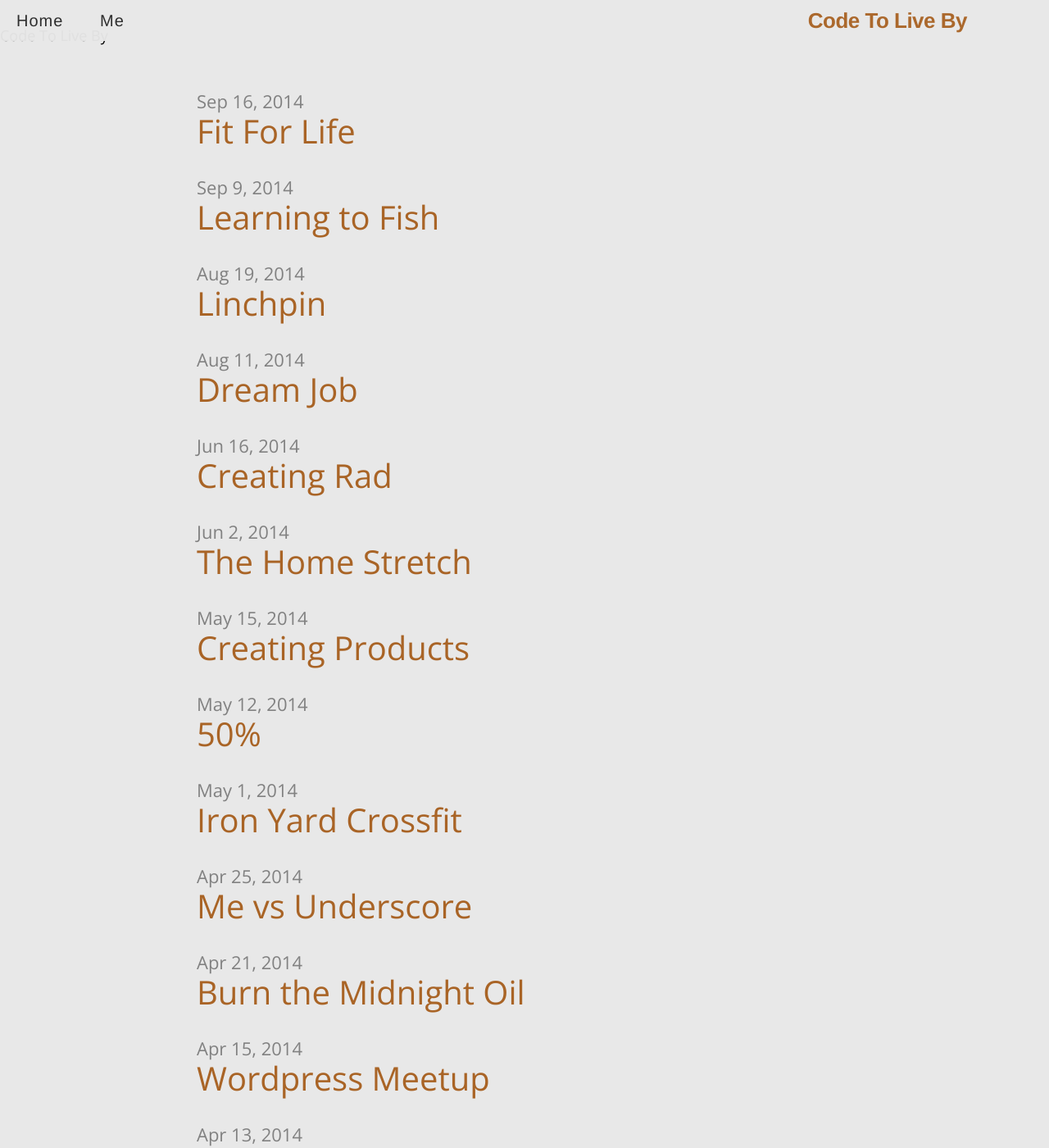
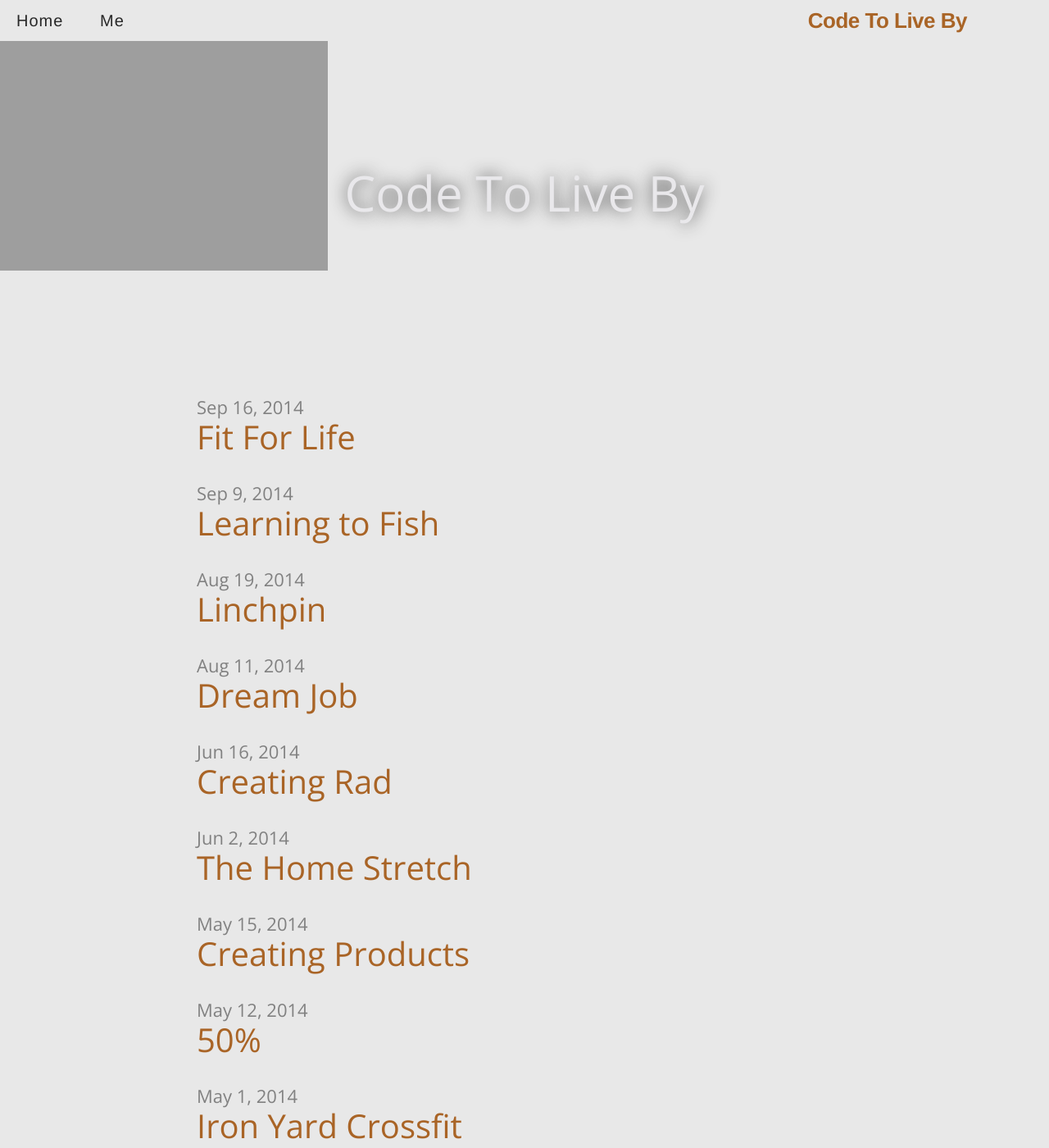
Before and after one commit to shawnlknight/blog, a Jekyll site: the page built from index.html, in a window 1280 px wide and 1400 px high. Shown: the whole window at 82% size. Built offline with Jekyll 4.4.1, drawn with Linux system fonts in a browser that asks for light colours; some web fonts are replaced; the list of posts is cut into pages by our own code.

Commit message:
Update main.css

```diff
--- a/css/main.css
+++ b/css/main.css
@@ -50,7 +50,7 @@
   /*border-bottom: 1px solid #e8e8e8;*/
   max-height: 50px;
   background-color: #e8e8e8;
-  opacity: 0.97;
+  /*opacity: 0.97;*/
   position: fixed;
   width: 100%;
 }
@@ -92,6 +92,21 @@
 
 .site-nav .page-link:hover {
   color: #a96426;
+}
+
+.jumbotron {
+  width: 100%;
+  height: 400px;
+  background: url(http://shawnleberknight.com/images/c25c9fd6.rail.jpg);
+  background-repeat: no-repeat;
+  text-align: center;
+}
+
+.jumbotron h1 {
+  color: rgb(233, 232, 235);
+  padding-top: 160px;
+  font-size: 60px;
+  text-shadow: rgb(51, 51, 51) 0px 0px 20px;
 }
 
 /* Site footer */
```
